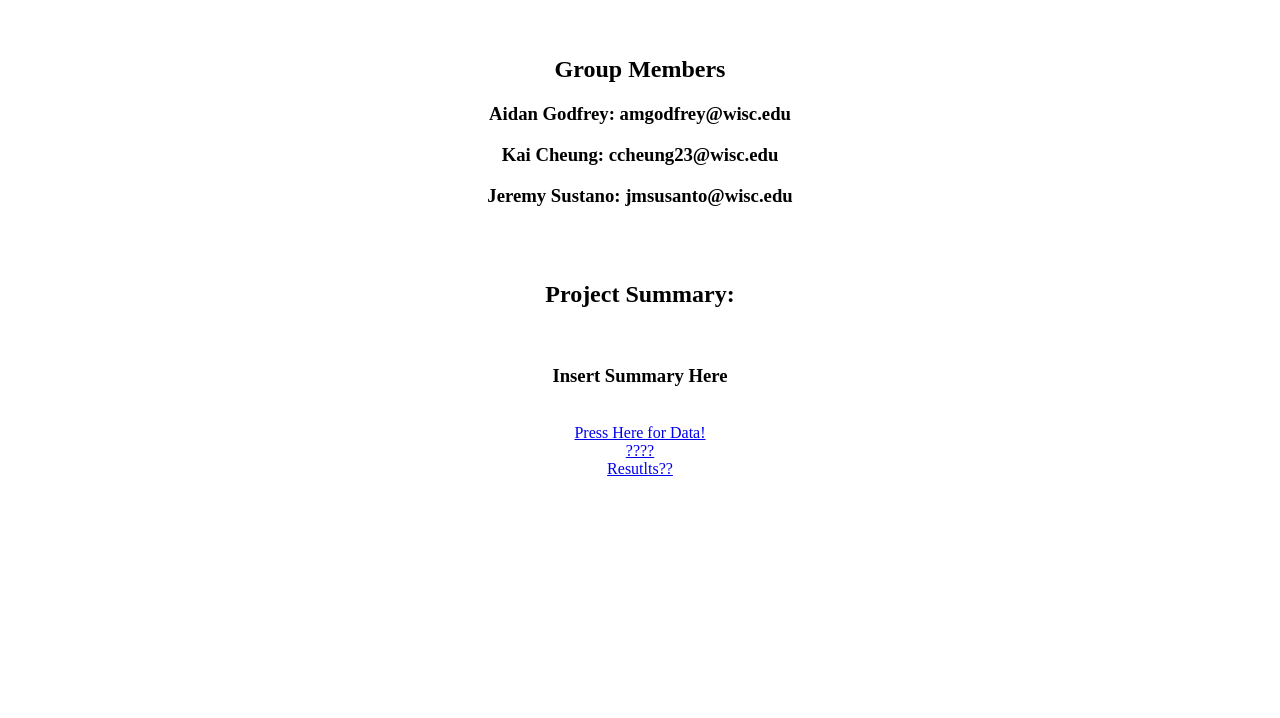
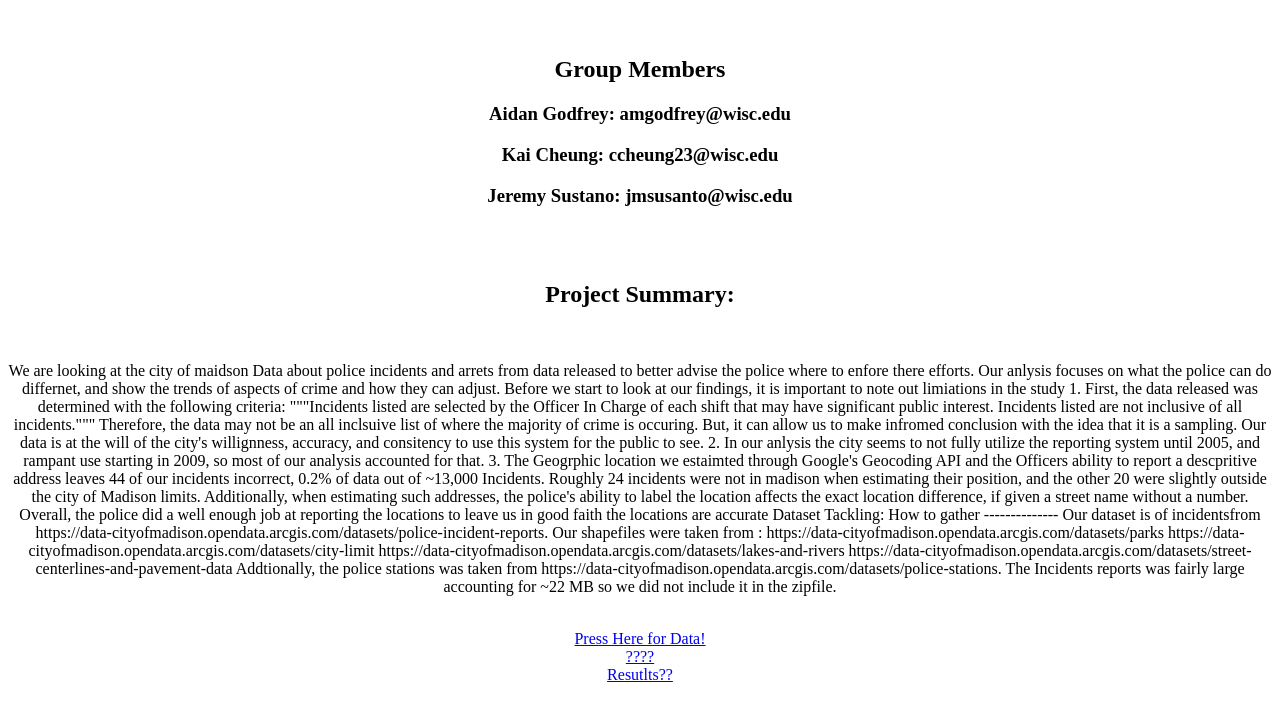
Before and after one commit to am-godfrey/cs320final, a plain HTML site: page index.html in a window 1280 px wide. Shown: the part 66-784 px from the top of the page. Drawn offline with Linux system fonts and the light colour scheme.

Commit message:
Update index.html

```diff
--- a/index.html
+++ b/index.html
@@ -12,7 +12,49 @@
   <br>
   <h2> Project Summary:</h2>
   <br>
-  <h3> Insert Summary Here </h3>
+<p>
+
+We are looking at the city of maidson Data about police incidents and arrets from data released
+to better advise the police where to enfore there efforts.
+
+Our anlysis focuses on what the police can do differnet, and show the trends of aspects of crime and how they can adjust.
+
+Before we start to look at our findings, it is important to note out limiations in the study
+
+1. First, the data released was determined with the following criteria:
+"""Incidents listed are selected by the Officer In Charge of each shift that may have significant public interest.
+Incidents listed are not inclusive of all incidents."""
+
+Therefore, the data may not be an all inclsuive list of where the majority of crime is occuring.
+But, it can allow us to make infromed conclusion with the idea that it is a sampling.
+
+Our data is at the will of the city's willignness, accuracy, and consitency to use this system for the public to see.
+
+2. In our anlysis the city seems to not fully utilize the reporting system until 2005, and rampant use starting in 2009,
+so most of our analysis accounted for that.
+
+3. The Geogrphic location we estaimted through Google's Geocoding API and the Officers ability to report a descpritive address
+leaves 44 of our incidents incorrect, 0.2% of data out of ~13,000 Incidents. Roughly 24 incidents were not in madison when estimating their position,
+and the other 20 were slightly outside the city of Madison limits. Additionally, when estimating such addresses, the police's ability
+to label the location affects the exact location difference, if given a street name without a number. Overall, the police did a well enough
+job at reporting the locations to leave us in good faith the locations are accurate
+
+
+Dataset Tackling:
+
+How to gather  --------------
+
+Our dataset is of incidentsfrom https://data-cityofmadison.opendata.arcgis.com/datasets/police-incident-reports.
+
+Our shapefiles were taken from :
+https://data-cityofmadison.opendata.arcgis.com/datasets/parks
+https://data-cityofmadison.opendata.arcgis.com/datasets/city-limit
+https://data-cityofmadison.opendata.arcgis.com/datasets/lakes-and-rivers
+https://data-cityofmadison.opendata.arcgis.com/datasets/street-centerlines-and-pavement-data
+
+Addtionally, the police stations was taken from https://data-cityofmadison.opendata.arcgis.com/datasets/police-stations.
+
+The Incidents reports was fairly large accounting for ~22 MB so we did not include it in the zipfile.</p>
   <br>
   <a href="data.html">Press Here for Data!</a>
   <br>
```
